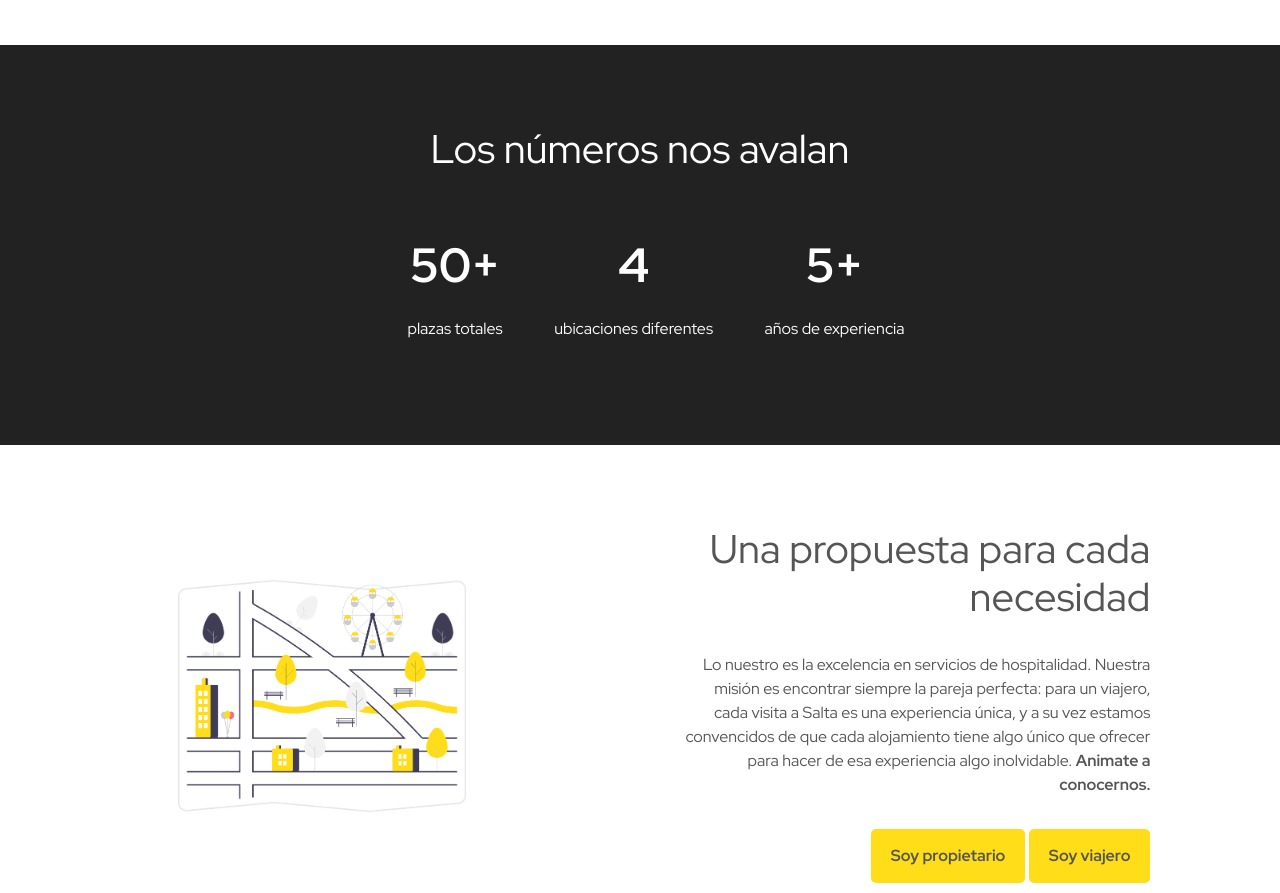
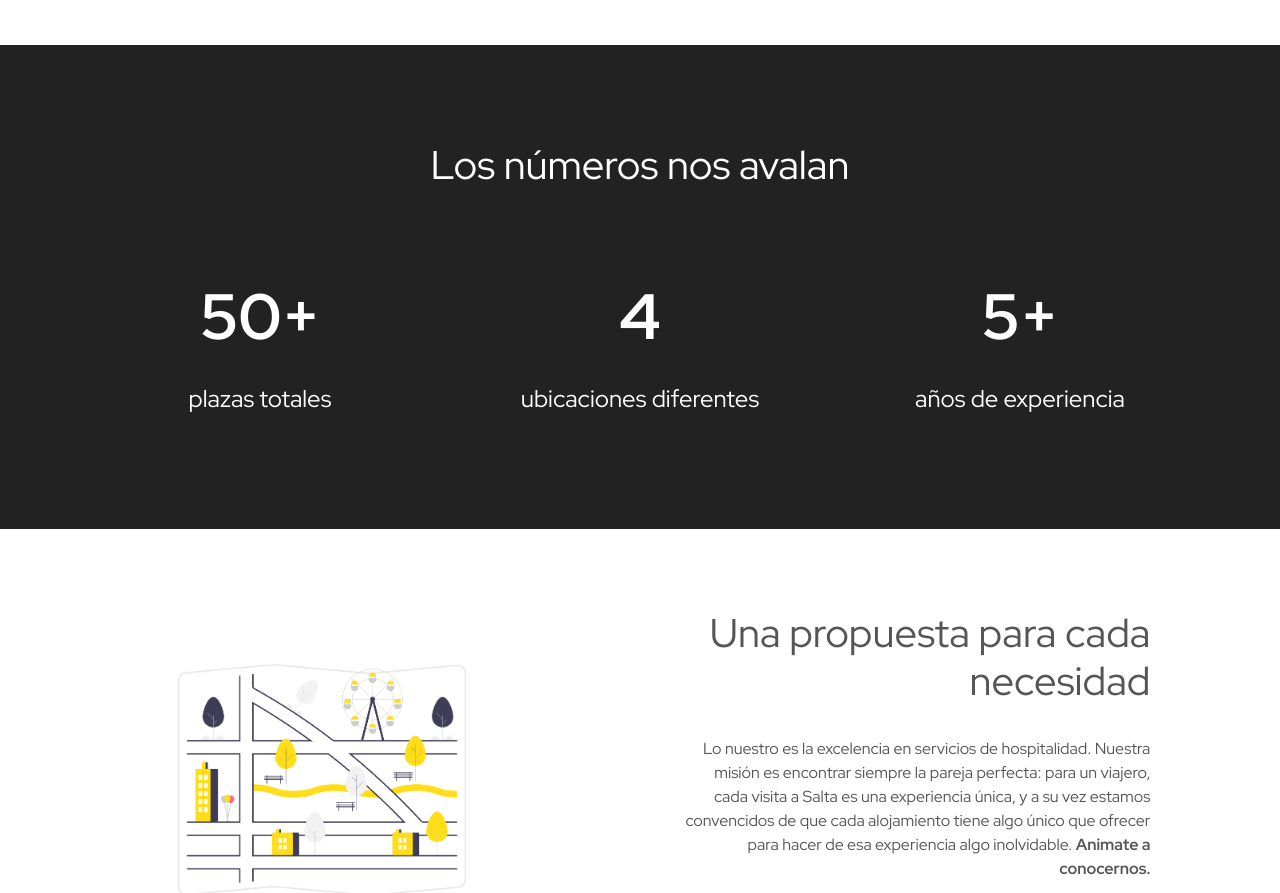
Before and after one commit to hernands/restin-alojamientos, a plain HTML site: page index.html in a window 1280 px wide. Shown: the part 1185-2078 px from the top of the page. Drawn offline with nearby package versions, Linux system fonts and the light colour scheme.

Commit message:
agregando bootstrap a seccion de estadisticas del Index

```diff
--- a/css/styles.css
+++ b/css/styles.css
@@ -347,7 +347,11 @@ footer ul li a {
 
 .counter {
   font-weight: bold;
-  font-size: 3rem;
+  font-size: 4rem;
+}
+
+.counterInfo {
+  font-size: 1.5rem;
 }
 
 .indexImgContainer {
--- a/index.html
+++ b/index.html
@@ -87,22 +87,27 @@
             </div>
         </section>
         <!-- Seccion 3 - Estadisticas -->
+
         <section class="seccionContador section">
+            <div class="container py-5">
+                <div class="row">
                     <h2>Los números nos avalan</h2>
-            <ul>
-                <li>
+                </div>
+                <div class="row mt-0 mt-md-5">
+                    <div class="col-12 col-md-4 mt-3 mt-md-0">
                         <p class="counter">50+</p>
                         <p class="counterInfo">plazas totales</p>
-                </li>
-                <li>
+                    </div>
+                    <div class="col-12 col-md-4 mt-3 mt-md-0">
                         <p class="counter">4</p>
                         <p class="counterInfo">ubicaciones diferentes</p>
-                </li>
-                <li>
+                    </div>
+                    <div class="col-12 col-md-4 mt-3 mt-md-0">
                         <p class="counter">5+</p>
                         <p class="counterInfo">años de experiencia</p>
-                </li>
-            </ul>
+                    </div>
+                </div>
+            </div>
         </section>
         <!-- Seccion 4 - Info adicional y call to action   -->
         <section class="seccionIndex section">
```
Lines whose indentation alone changed are shown as unchanged.
